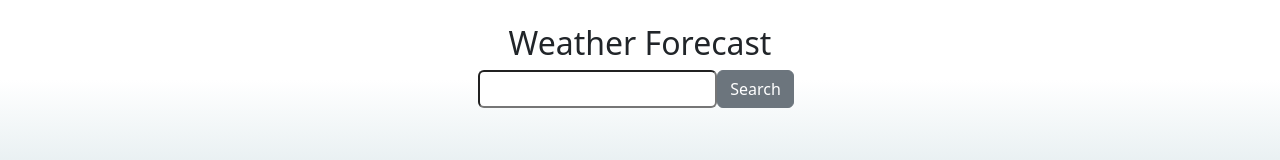
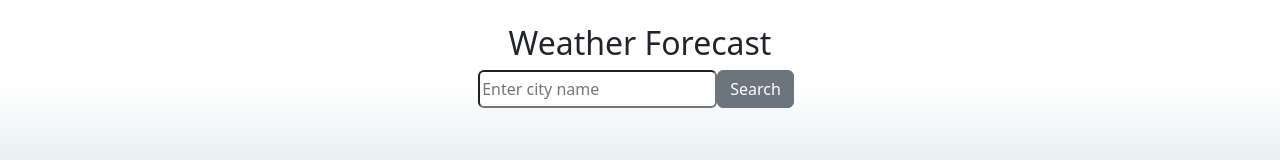
Before and after one commit to Adrijun/Weather-app, a React (Create React App) app: page / in a window 1280 px wide. Shown: the top 160 px of the page. Built offline with nearby package versions, Linux system fonts and the light colour scheme.

Commit message:
Added placeholder for search input

```diff
--- a/src/components/SearchCity.tsx
+++ b/src/components/SearchCity.tsx
@@ -31,6 +31,7 @@ const SearchCity = ({
             value={term}
             onChange={onInputChange}
             className="rounded"
+            placeholder="Enter city name"
           />
         </div>
 
```
